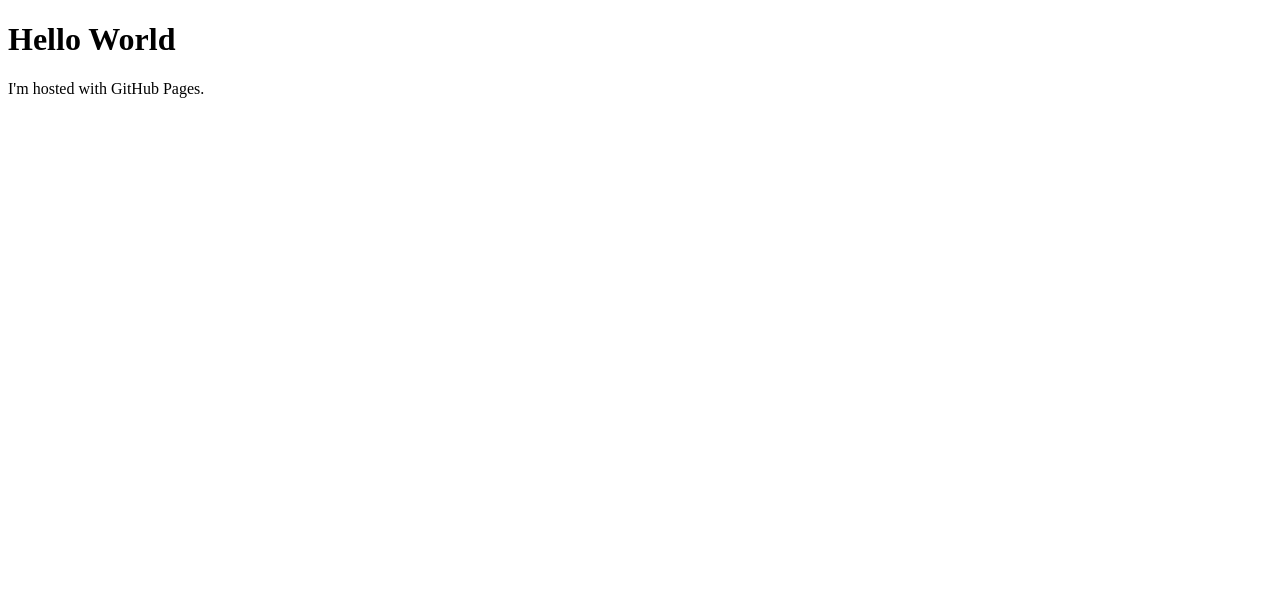
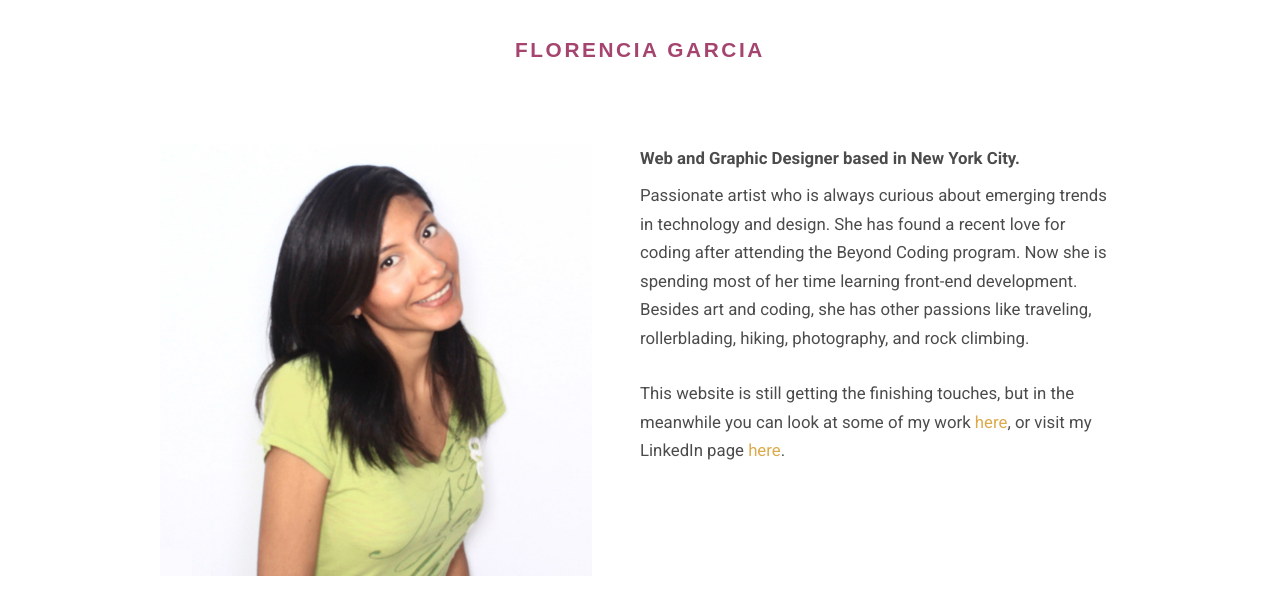
Before and after one commit to florenciagarcia/florenciagarcia.github.io, a plain HTML site: page index.html in a window 1280 px wide. Drawn offline with nearby package versions, Linux system fonts and the light colour scheme; a small style sheet from the web is missing.

Commit message:
temporary web page

```diff
--- /dev/null
+++ b/css/style.css
@@ -0,0 +1,70 @@
+@import url(http://fonts.googleapis.com/css?family=Prata);
+@import url(http://fonts.googleapis.com/css?family=Roboto:400,300,500,700,900);
+
+/*////////// GLOBAL //////////*/
+
+body {
+  font-size: 100%;
+  margin: 0;
+}
+
+p {
+  font: 1.05em/1.7em "Roboto", sans-serif;
+  font-weight: 400;
+  opacity: 0.7;
+  margin: 0 0 .5em 0;
+}
+
+/*////////// HEADER //////////*/
+
+#intro-title {
+	position: absolute;
+	top: 3%;
+	width: 100%;
+	font: .65em "Futura W01 Book", sans-serif;
+	letter-spacing: .25em;
+	text-transform: uppercase;
+	opacity: 0.8;
+  color: #8E164C;
+	text-align: center;
+}
+
+/*////////// LINK //////////*/
+
+a {
+    color: #cd8800;
+    text-decoration: none;
+}
+
+a:hover {
+  color: #8E164C;
+}
+
+/*/////// LAYOUT ////////*/
+
+.wrapper {
+  width: 60em;
+  margin: 0 auto;
+}
+
+.profile-picture {
+  width: 90%;
+  height: auto;
+  /*padding-top: 8%;*/
+}
+
+.col-half {
+  float: left;
+  width: 50%;
+  position: relative;
+  height: 100vh;
+   padding: 15% 0 0;
+}
+
+/*////////// FIXES //////////*/
+
+* {
+  -webkit-box-sizing: border-box;
+  -moz-box-sizing: border-box;
+  box-sizing: border-box;
+}
--- a/index.html
+++ b/index.html
@@ -1,7 +1,33 @@
-<!DOCTYPE html>
-<html>
-<body>
-<h1>Hello World</h1>
-<p>I'm hosted with GitHub Pages.</p>
-</body>
+ <!DOCTYPE html>
+<html lang="en">
+	<head>
+		<meta charset="UTF-8">
+	    <meta name="viewport" content="width=device-width, initial-scale=1.0, minimum-scale=1.0, maximum-scale=1.0">
+	    <title>Florencia Garcia | Web and Graphic Design Portfolio</title>
+	    <link rel="stylesheet" href="http://cdnjs.cloudflare.com/ajax/libs/normalize/3.0.0/normalize.min.css">
+	    <link type="text/css" rel="stylesheet" href="http://fast.fonts.net/cssapi/e91c0db7-34f2-4c51-b62e-57fe536575ad.css"/>
+	    <link rel="stylesheet" href="css/style.css">
+	    <script src="http://cdnjs.cloudflare.com/ajax/libs/modernizr/2.7.1/modernizr.min.js"></script>
+	</head>
+
+	<body>
+		<header>
+			<div id='intro-title'>
+				<div class='wrapper'>
+					<h1>Florencia Garcia</h1>
+				</div> <!--.wrapper-->
+			</div> <!--#intro-title-->
+		</header>
+
+		<div class="wrapper">
+        	<div class="col-half">
+				<img class="profile-picture"src="images/florencia_garcia.jpg" alt="">
+			</div><!--.col-half-->
+
+			<div class="col-half">
+				<p><strong>Web and Graphic Designer based in New York City.</strong></p> <p>Passionate artist who is always curious about emerging trends in technology and design. She has found a recent love for coding after attending the Beyond Coding program. Now she is spending most of her time learning front-end development. Besides art and coding, she has other passions like traveling, rollerblading, hiking, photography, and rock climbing.</p><br><p>This website is still getting the finishing touches, but in the meanwhile you can look at some of my work <a href="https://www.behance.net/florenciagarcia" target="_blank">here</a>, or visit my LinkedIn page <a href="https://www.linkedin.com/in/garciaflorencia" target="_blank">here</a>.
+			</div><!--.col-half-->
+		</div><!--.wrapper-->
+
+	</body>
 </html>
```
Also changed, not shown: images/background.png (added), images/florencia_garcia.jpg (added).
